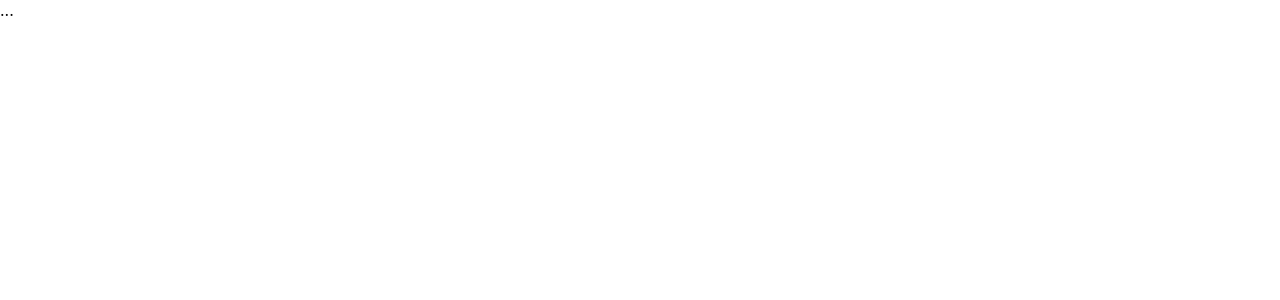
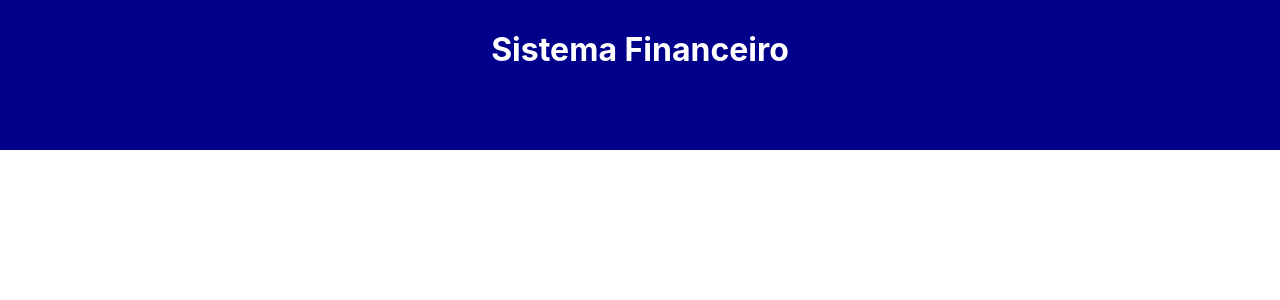
Before and after one commit to carloseduardob94/Expense-Tracker, a React (Create React App) app: page / in a window 1280 px wide. Shown: the top 300 px of the page. Built offline with nearby package versions, Linux system fonts and the light colour scheme.

Commit message:
data folder created and items.ts

```diff
--- a/src/App.styles.ts
+++ b/src/App.styles.ts
@@ -3,3 +3,26 @@ import styled from 'styled-components'
 export const Container = styled.div`
 
 `;
+
+export const Header = styled.header`
+  background-color: darkblue;
+  height: 150px;
+  text-align: center;
+`;
+
+export const HeaderText = styled.h1`
+  margin: 0;
+  padding: 0;
+
+  color: #FFF;
+
+  padding-top: 30px;
+`;
+
+export const Body = styled.div`
+  margin: auto;
+  margin-bottom: 50px;
+
+  max-width: 980px;
+
+`;
--- a/src/App.tsx
+++ b/src/App.tsx
@@ -1,9 +1,22 @@
-import { Container } from './App.styles';
+import { Container, Header, HeaderText, Body } from './App.styles';
 
 const App = () => {
   return (
     <Container>
-      ...
+      <Header>
+        <HeaderText>Sistema Financeiro</HeaderText>
+      </Header>
+
+      <Body>
+
+        {/*Área de informações*/}
+
+        {/*Área de inserir informações*/}
+
+        {/*Tabela de itens*/}
+
+
+      </Body>
 
     </Container>
   )
--- /dev/null
+++ b/src/data/items.ts
@@ -0,0 +1,5 @@
+export const items = [
+  {
+    date: new Date(2022, 7, 14), category: 'food', title: 'McDonalds', value: 32.12
+  }
+];
```
